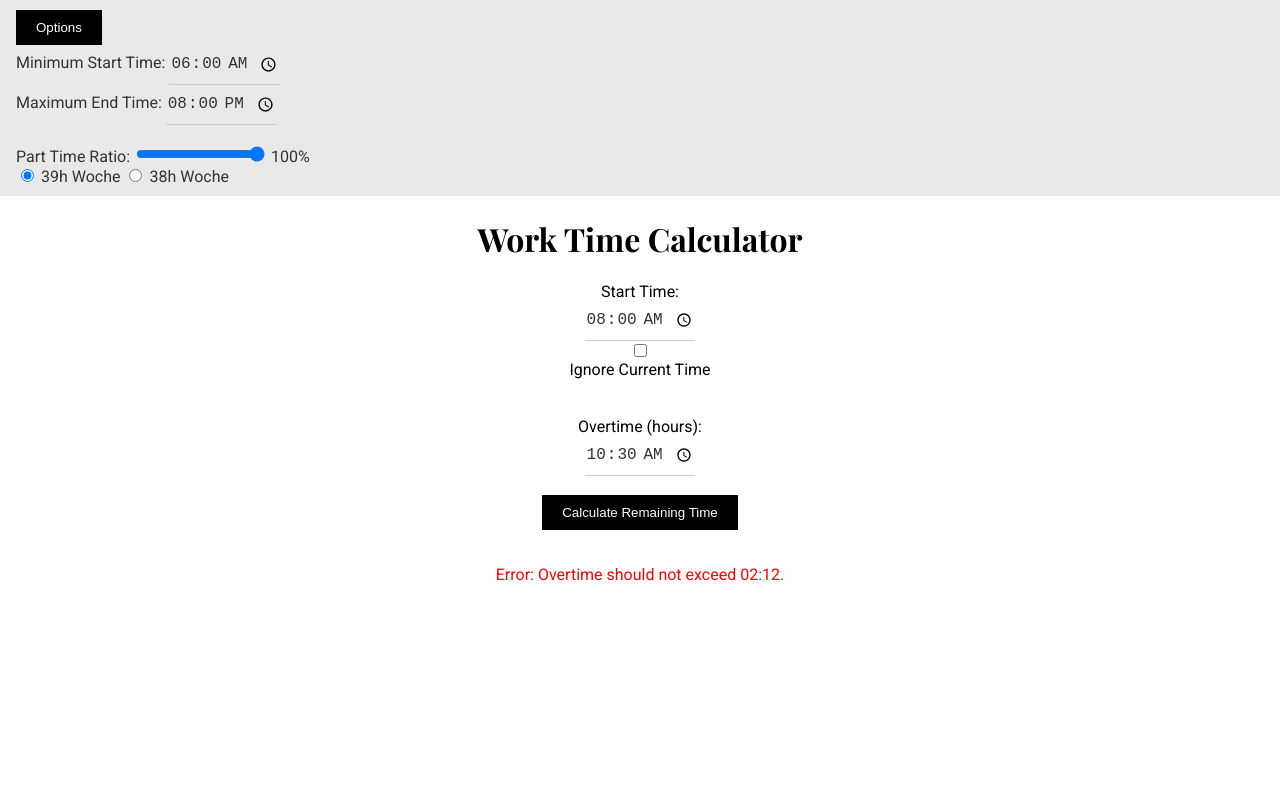
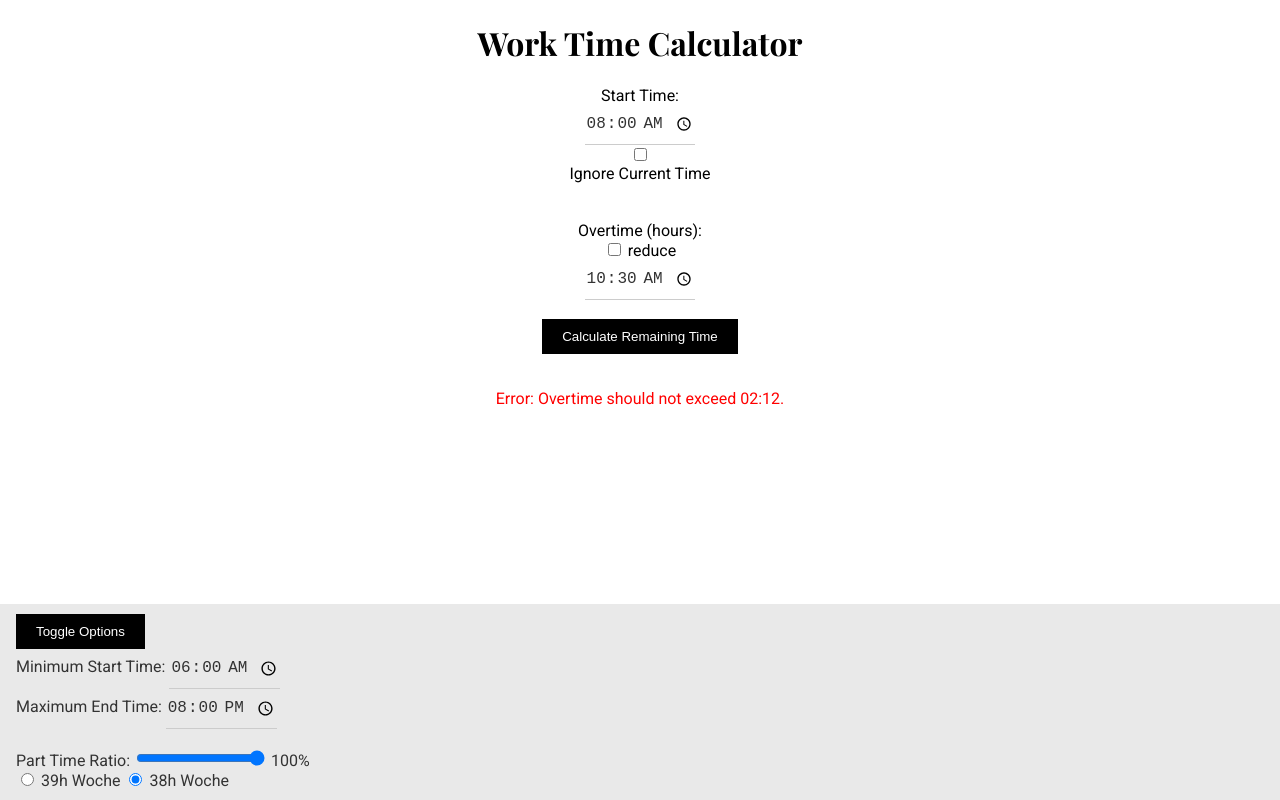
Before and after one commit to Pangv/9to5, a plain HTML site: page index.html in a window 1280 px wide. Both pictures are taken after typing "10:30" into the empty fields and a click on the button "Calculate Remaining Time". Drawn offline with nearby package versions, Linux system fonts and the light colour scheme.

```diff
--- a/index.html
+++ b/index.html
@@ -7,35 +7,9 @@
     <link rel="stylesheet" href="src/main.css" />
   </head>
   <body>
-    <header id="options">
-      <button type="button">Options</button>
-      <div>
-        <label for="minStartTime" data-text="labelMinStartTime"
-        >Minimum Start Time:</label
-        >
-        <input type="time" id="minStartTime" value="06:00" />
-        <br />
-        <label
-        for="maxEndTime"
-        id="maximumTimeEndLabel"
-        data-text="labelMaxEndTime"
-        >Maximum End Time:</label
-        >
-        <input type="time" id="maxEndTime" value="20:00" />
-        <br />
-        <br />
-      </div>
-      <label for="range" data-text="labelPartTimeRatio">Part time </label>
-      <input type="range" id="partTimeRatio" step="5" min="0" max="100" value="100" />
-      <span id="ratio">100%</span>
-      <br />
-      <input id="39h" type="radio" value="39" name="weekHoursRadioGroup" checked>
-      <label for="39h">39h Woche</label>
-      <input id="38h" type="radio" value="38" name="weekHoursRadioGroup">
-      <label for="38h">38h Woche</label>
-    </header>
-      <div class="container">
-    <h1 data-text="header">Work Time Calculator</h1>
+
+    <main class="container">
+      <h1 data-text="header">Work Time Calculator</h1>
       <label for="startTime" data-text="labelStartTime"
         >Actual Start Time:</label
       >
@@ -60,11 +34,15 @@
       />
       <br />
       <label for="overtime" data-text="labelOvertime">Overtime (hours):</label>
+      <div>
+        <input type="checkbox" id="killTime" />
+        <label for="killTime" data-text="labelKillTime">Kill Overtime</label>
+      </div>
       <input type="time" id="overtime" value="0" />
       <br />
 
-        <button id="calculateButton" data-text="buttonCalculate">
-          Calculate Remaining Time
+      <button id="calculateButton" data-text="buttonCalculate">
+        Calculate Remaining Time
       </button>
       <br />
       <button id="stopButton" data-text="buttonStop">Stop</button>
@@ -72,6 +50,49 @@
       <p id="result"></p>
       <p id="breakTime"></p>
       <p id="endTime"></p>
-    </div>
+    </main>
+
+    <footer>
+      <button type="button" data-text="labelOptionToggle" id="optionToggle">Options</button>
+      <div id="options">
+        <div>
+          <label for="minStartTime" data-text="labelMinStartTime"
+            >Minimum Start Time:</label
+          >
+          <input type="time" id="minStartTime" value="06:00" />
+          <br />
+          <label
+            for="maxEndTime"
+            id="maximumTimeEndLabel"
+            data-text="labelMaxEndTime"
+            >Maximum End Time:</label
+          >
+          <input type="time" id="maxEndTime" value="20:00" />
+          <br />
+          <br />
+        </div>
+        <label for="range" data-text="labelPartTimeRatio">Part time </label>
+        <input
+          type="range"
+          id="partTimeRatio"
+          step="5"
+          min="0"
+          max="100"
+          value="100"
+        />
+        <span id="ratio">100%</span>
+        <br />
+        <input
+          id="39h"
+          type="radio"
+          value="39"
+          name="weekHoursRadioGroup"
+          checked
+        />
+        <label for="39h">39h Woche</label>
+        <input id="38h" type="radio" value="38" name="weekHoursRadioGroup" />
+        <label for="38h">38h Woche</label>
+      </div>
+    </footer>
   </body>
 </html>
--- a/src/main.css
+++ b/src/main.css
@@ -12,6 +12,22 @@
   --base-font-color: #333;
   --font-family-heading: 'Playfair Display', serif;
   --font-family-body: 'Roboto', sans-serif;
+}
+
+html {
+  height: 100%;
+}
+
+body {
+  display: flex;
+  flex-direction: column;
+  height: 100%;
+  font-family: var(--font-family-body);
+  margin: 0;
+}
+
+main {
+  flex: 1;
 }
 
 /* modern look */
@@ -65,21 +81,23 @@ input[type="time"]:focus {
   border-bottom: 1px solid #000;
 }
 
-/* font in a nice fontface, title should be in a display font */
 
-body {
-  font-family: var(--font-family-body);
-  margin: 0;
-}
 
-header {
+footer {
   background: #e9e9e9;
   color: var(--base-font-color);
   padding: 10px 1em;
 
-  input {
+  & input {
     color: var(--base-font-color);
   }
+
+  &.options {
+    display: flex;
+    justify-content: center;
+    margin-top: 20px;
+  }
+
 }
 
 h1 {
@@ -93,11 +111,10 @@ h1 {
   margin-top: 20px;
 }
 
-
 /* center the container */
 .container {
   display: flex;
   flex-direction: column;
-  justify-content: center;
+  justify-content: flex-start;
   align-items: center;
 }
--- a/src/main.js
+++ b/src/main.js
@@ -1,5 +1,6 @@
 import { translations, updateLanguage } from './translations.js';
 
+const HOURS_BEFORE_NORMAL_BREAK = 6;
 const HOURS_BEFORE_EXTRA_BREAK = 9;
 const MAX_WORKING_HOURS_DECIMAL = 10;
 const PAUSE = 30;
@@ -11,9 +12,6 @@ document.addEventListener('DOMContentLoaded', () => {
   const weekHoursRadioGroup = document.getElementsByName('weekHoursRadioGroup');
   const calculateButton = document.getElementById('calculateButton');
   const stopButton = document.getElementById('stopButton');
-  const result = document.getElementById('result');
-  const breakTimeDisplay = document.getElementById('breakTime');
-  const endTimeDisplay = document.getElementById('endTime');
   const ignoreCurrentTimeCheckbox =
     document.getElementById('ignoreCurrentTime');
   const artificialCurrentTimeInput = document.getElementById(
@@ -22,25 +20,50 @@ document.addEventListener('DOMContentLoaded', () => {
   const artificialCurrentTimeLabel = document.getElementById(
     'artificialCurrentTimeLabel'
   );
+  toggleOptionsVisibility();
 
-  const partTimeRatio = document.getElementById('partTimeRatio');
   let workingHoursDecimal;
 
-  // event listener for the radio group to update the sum of hours per week, between 38 or 39
-  weekHoursRadioGroup.forEach((radio) => {
-    radio.addEventListener('change', function (e) {
-      if (e.target.value === '38') {
-        HOURS_PER_WEEK = 38;
-        HOURS_PER_DAY = HOURS_PER_WEEK / 5;
+  function toggleOptionsVisibility() {
+    const optionButton = document.getElementById('optionToggle');
+    optionButton.addEventListener('click', () => {
+      const options = document.getElementById('options');
+      if (options.style.display === 'none') {
+        options.style.display = 'block';
+        options.style.transition = 'display 5s';
       } else {
-        HOURS_PER_WEEK = 39;
-        HOURS_PER_DAY = HOURS_PER_WEEK / 5;
+        options.style.display = 'none';
+        options.style.transition = 'display 1s';
       }
+    });
+  }
 
-      workingHoursDecimal = calculateWorkingHours(partTimeRatio);
-    });
-  });
+  function calculateWorkingHours() {
+    const partTimeRatioElement = document.getElementById('partTimeRatio');
+    const hoursPerDay = HOURS_PER_DAY;
 
+    function updateWorkingHours(e) {
+      const partTimeRatio = e.target.value;
+      workingHoursDecimal = calculateWorkingHoursDecimal(
+        hoursPerDay,
+        partTimeRatio
+      );
+      document.getElementById('ratio').textContent = partTimeRatio + '%';
+    }
+
+    partTimeRatioElement.addEventListener('change', updateWorkingHours);
+
+    // Initial calculation based on the current value of the part-time ratio element
+    const initialPartTimeRatio = partTimeRatioElement.value;
+    workingHoursDecimal = calculateWorkingHoursDecimal(
+      hoursPerDay,
+      initialPartTimeRatio
+    );
+    return workingHoursDecimal;
+  }
+
+  setWeeklyWorkingHoursBasedOnYear();
+  handleWeekHoursChange();
   handleIgnoreCurrentTimeChange(
     ignoreCurrentTimeCheckbox,
     artificialCurrentTimeInput,
@@ -59,10 +82,13 @@ document.addEventListener('DOMContentLoaded', () => {
       clearInterval(window.intervalId);
     }
 
+    workingHoursDecimal = calculateWorkingHours(partTimeRatio);
+
     // Get new values each time the calculate button is clicked
     const startTime = document.getElementById('startTime').value;
     let overtimeInputValue =
       document.getElementById('overtime').value || '00:00';
+    const killTime = document.getElementById('killTime').checked;
     const minStartTime = document.getElementById('minStartTime').value;
     const maxEndTime = document.getElementById('maxEndTime').value;
     const language = navigator.language.split('-')[0]; // Assuming this is part of your translations
@@ -71,11 +97,13 @@ document.addEventListener('DOMContentLoaded', () => {
     const overtimeInputValueTemp = overtimeInputValue.split(':');
     let overtimeHours = Number(overtimeInputValueTemp[0]);
     let overtimeMinutes = Number(overtimeInputValueTemp[1]);
-    if (overtimeHours > 2 || (overtimeHours === 2 && overtimeMinutes > 12)) {
-      document.getElementById('error').textContent =
-        translations[language]['errorOvertimeExceedsMax'];
-      document.getElementById('error').style.color = 'red';
-      return;
+    if (!killTime) {
+      if (overtimeHours > 2 || (overtimeHours === 2 && overtimeMinutes > 12)) {
+        document.getElementById('error').textContent =
+          translations[language]['errorOvertimeExceedsMax'];
+        document.getElementById('error').style.color = 'red';
+        return;
+      }
     }
 
     // Parse times into Date objects
@@ -91,7 +119,8 @@ document.addEventListener('DOMContentLoaded', () => {
     let { end, breakTime } = calculateEndAndBreakTime(
       start,
       workingHoursDecimal,
-      overtime
+      overtime,
+      killTime
     );
 
     const totalTimeIncludingBreaks = toDecimalHours(end - start);
@@ -129,6 +158,35 @@ document.addEventListener('DOMContentLoaded', () => {
     window.intervalId = null;
     toggleButtons();
   });
+
+  function handleWeekHoursChange() {
+    weekHoursRadioGroup.forEach((radio) => {
+      radio.addEventListener('change', function (e) {
+        if (e.target.value === '38') {
+          HOURS_PER_WEEK = 38;
+          HOURS_PER_DAY = HOURS_PER_WEEK / 5;
+        } else {
+          HOURS_PER_WEEK = 39;
+          HOURS_PER_DAY = HOURS_PER_WEEK / 5;
+        }
+
+        workingHoursDecimal = calculateWorkingHours(partTimeRatio);
+      });
+    });
+  }
+
+  function setWeeklyWorkingHoursBasedOnYear() {
+    const currentYear = new Date().getFullYear();
+    if (currentYear === 2024) {
+      weekHoursRadioGroup[1].checked = true;
+      HOURS_PER_WEEK = 39;
+      HOURS_PER_DAY = HOURS_PER_WEEK / 5;
+    } else {
+      weekHoursRadioGroup[0].checked = true;
+      HOURS_PER_WEEK = 38;
+      HOURS_PER_DAY = HOURS_PER_WEEK / 5;
+    }
+  }
 });
 
 function calculateRemainingTime(
@@ -140,6 +198,9 @@ function calculateRemainingTime(
   language,
   translations
 ) {
+  const result = document.getElementById('result');
+  const breakTimeDisplay = document.getElementById('breakTime');
+  const endTimeDisplay = document.getElementById('endTime');
   const ignoreCurrentTimeCheckbox =
     document.getElementById('ignoreCurrentTime');
   const artificialCurrentTimeInput = document.getElementById(
@@ -156,7 +217,11 @@ function calculateRemainingTime(
 
   if (remainingTimeMs < 0) {
     result.textContent =
-      translations[language]['errorStartTimeBeforCurrentOrAfterMax'];
+      translations[language]['errorStartTimeBeforCurrentOrAfterMax'] +
+      ' Arbeitsende war ' +
+      end.toLocaleTimeString().slice(0, 8);
+    breakTimeDisplay.textContent = '';
+    endTimeDisplay.textContent = '';
     return;
   }
 
@@ -240,31 +305,31 @@ function handleIgnoreCurrentTimeChange(
   });
 }
 
-function calculateWorkingHours(partTimeRatio) {
-  let workingHoursDecimal = HOURS_PER_DAY;
-  partTimeRatio.addEventListener('change', function (e) {
-    workingHoursDecimal = HOURS_PER_DAY;
-    // Update the working hours decimal based on the part-time ratio
-    workingHoursDecimal = workingHoursDecimal * (e.target.value / 100);
-    document.getElementById('ratio').textContent = e.target.value + '%';
-  });
-  return workingHoursDecimal;
+function calculateWorkingHoursDecimal(hoursPerDay, partTimeRatio) {
+  return hoursPerDay * (partTimeRatio / 100);
 }
 
-function calculateEndAndBreakTime(start, workingHoursDecimal, overtime) {
-  let end = new Date(start);
-  end.setHours(
-    end.getHours() + (workingHoursDecimal % 10) + overtime.getHours()
-  );
-  end.setMinutes(
-    end.getMinutes() + (workingHoursDecimal % 1) * 60 + overtime.getMinutes()
-  );
+function calculateEndAndBreakTime(
+  start,
+  workingHoursDecimal,
+  overtime,
+  killTime
+) {
+  const end = new Date(start);
+  const totalMinutes =
+    workingHoursDecimal * 60 +
+    (killTime ? -1 : 1) * (overtime.getHours() * 60 + overtime.getMinutes());
+  end.setMinutes(end.getMinutes() + totalMinutes);
 
-  let breakTime = PAUSE;
-  const totalWorkTime = Number(toDecimalHours(end - start).toFixed(1));
+  let breakTime = 0;
+  const totalWorkTime = toDecimalHours(end - start);
+
   if (totalWorkTime > HOURS_BEFORE_EXTRA_BREAK) {
-    breakTime += EXTRA_PAUSE;
+    breakTime = PAUSE + EXTRA_PAUSE;
+  } else if (totalWorkTime >= HOURS_BEFORE_NORMAL_BREAK) {
+    breakTime = PAUSE;
   }
+
   end.setMinutes(end.getMinutes() + breakTime);
   return { end, breakTime };
 }
--- a/src/translations.js
+++ b/src/translations.js
@@ -1,6 +1,6 @@
 export const translations = {
   en: {
-    title: 'Work Time Calculator',
+    title: '9 to 5',
     header: 'Work Time Calculator',
     labelStartTime: 'Start Time:',
     labelIgnoreCurrentTime: 'Ignore Current Time',
@@ -9,6 +9,8 @@ export const translations = {
     labelMinStartTime: 'Minimum Start Time:',
     labelMaxEndTime: 'Maximum End Time:',
     labelPartTimeRatio: 'Part Time Ratio:',
+    labelKillTime: 'reduce',
+    labelOptionToggle: 'Toggle Options',
     buttonCalculate: 'Calculate Remaining Time',
     buttonStop: 'Stop',
     result: (remainingHours, remainingMinutes, remainingSeconds) =>
@@ -33,8 +35,8 @@ export const translations = {
     errorOvertimeExceedsMax: 'Error: Overtime should not exceed 02:12.',
   },
   de: {
-    title: 'Arbeitszeitrechner',
-    header: 'Arbeitszeitrechner',
+    title: '9 to 5',
+    header: '9 to 5 - Arbeitszeitrechner',
     labelStartTime: 'Startzeit:',
     labelIgnoreCurrentTime: 'Aktuelle Zeit ignorieren',
     labelArtificialCurrentTime: 'Künstliche aktuelle Zeit:',
@@ -42,6 +44,8 @@ export const translations = {
     labelMinStartTime: 'Minimale Startzeit:',
     labelMaxEndTime: 'Maximale Endzeit:',
     labelPartTimeRatio: 'Teilzeitverhältnis:',
+    labelKillTime: 'abbauen',
+    labelOptionToggle: 'Optionen umschalten',
     buttonCalculate: 'Verbleibende Zeit berechnen',
     buttonStop: 'Stoppen',
     result: (remainingHours, remainingMinutes, remainingSeconds) =>
```
